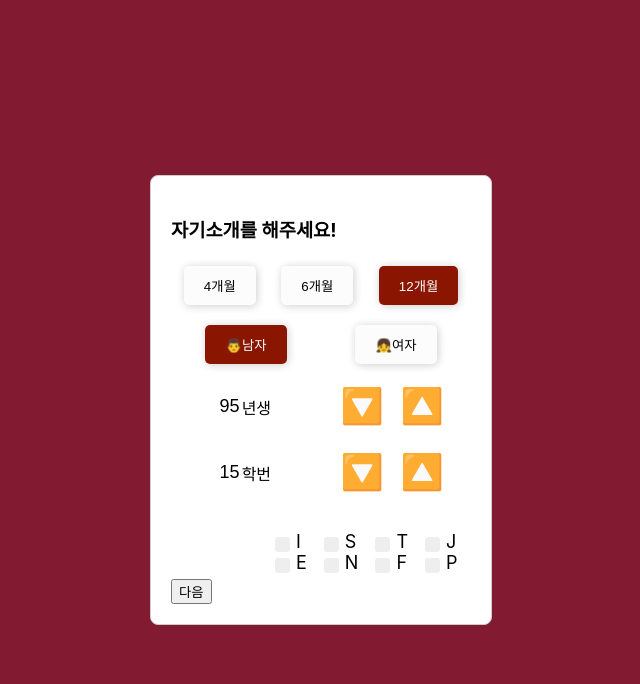
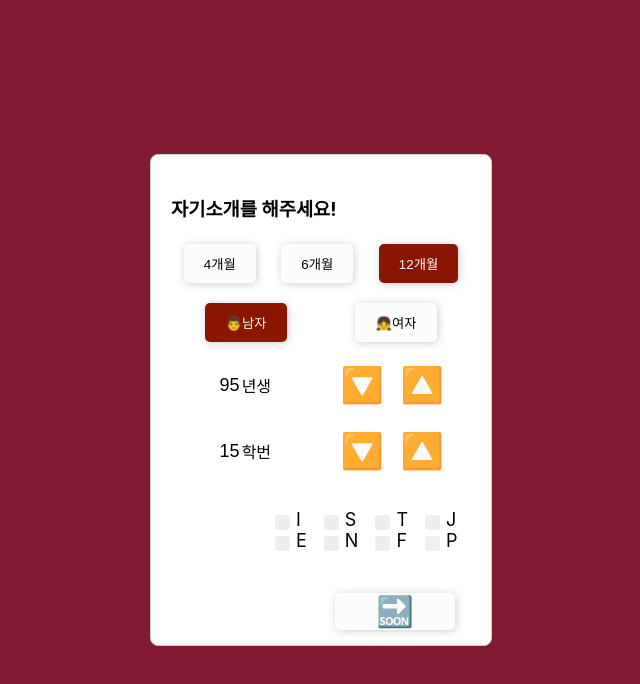
Before and after one commit to ga111o/roommate-checklist, a React (Create React App) app in the folder roommate-checklist/: page / in a window 1280 px wide. Shown: the top 684 px of the page, without its empty margins (319-959 px from the left). Built offline with nearby package versions, Linux system fonts and the light colour scheme.

Commit message:
💄 button position

```diff
--- a/roommate-checklist/src/input.css
+++ b/roommate-checklist/src/input.css
@@ -74,3 +74,40 @@ textarea:focus {
   flex-direction: row;
   justify-content: space-around;
 }
+
+.Button {
+  margin: 5px;
+  border: none;
+  background-color: #fcfcfc;
+  color: #000000;
+  box-shadow: 1px 1px 8px rgba(0, 0, 0, 0.2);
+  border-radius: 5px;
+  transition: background-size 0.3s ease-out, box-shadow 0.3s,
+    background-color 0.3s;
+  cursor: pointer;
+  font-size: 30px;
+  margin-top: 20px;
+  width: 40%;
+}
+
+.Button:focus {
+  outline: none;
+  transition: background-size 0.3s ease-out, box-shadow 0.3s,
+    background-color 0.3s;
+  box-shadow: 1px 1px 5px rgba(0, 0, 0, 0.6);
+}
+
+.Button.selected {
+  background-color: #8a1601;
+  color: #ffffff;
+}
+
+.nextNprevButton {
+  display: flex;
+  flex-direction: row;
+  justify-content: space-around;
+  position: absolute;
+  bottom: 0;
+  width: 302px;
+  padding: 10px 0; /* 버튼에 패딩을 추가하여 더 나은 시각적 배치를 제공 */
+}
--- a/roommate-checklist/src/input.js
+++ b/roommate-checklist/src/input.js
@@ -15,7 +15,7 @@ import WhenSleep from "./whenSleep";
 
 const slideIn = keyframes`
   from {
-    transform: translateX(-100%);
+    transform: translateX(100%);
   }
   to {
     transform: translateX(0);
@@ -43,25 +43,7 @@ const Div = styled.div`
   animation: ${({ isVisible }) => (isVisible ? slideIn : "none")} 0.5s forwards;
   z-index: ${({ isVisible }) => (isVisible ? 1 : -1)};
   opacity: ${({ isVisible }) => (isVisible ? 1 : 0)};
-`;
-
-const Button = styled.button`
-  margin: 5px;
-  padding: 10px 20px;
-  border: none;
-  background-color: ${(props) => (props.isSelected ? "#8A1601" : "#fcfcfc")};
-  color: ${(props) => (props.isSelected ? "#FFFFFF" : "#000000")};
-  box-shadow: 1px 1px 8px rgba(0, 0, 0, 0.2);
-  border-radius: 5px;
-  transition: background-size 0.3s ease-out, box-shadow 0.3s,
-    background-color 0.3s;
-  cursor: pointer;
-  &:focus {
-    outline: none;
-    transition: background-size 0.3s ease-out, box-shadow 0.3s,
-      background-color 0.3s;
-    box-shadow: 1px 1px 5px rgba(0, 0, 0, 0.6);
-  }
+  height: 450px;
 `;
 
 const Input = () => {
@@ -224,8 +206,12 @@ const Input = () => {
         <AgeInput />
         <HakbunInput />
         <MbtiSelector />
-
-        <button onClick={handleNext}>다음</button>
+        <div className="nextNprevButton">
+          <div style={{ width: "40%" }}></div>
+          <button className="Button" onClick={handleNext}>
+            🔜
+          </button>
+        </div>
       </Div>
       <Div isVisible={currentStep === 1}>
         <h3>자기소개를 해주세요!</h3>
@@ -238,15 +224,22 @@ const Input = () => {
           <Alarm />
           <WhenSleep />
         </div>
-
-        <button onClick={handlePrev}>이전</button>
-        <button onClick={handleNext}>다음</button>
+        <div className="nextNprevButton">
+          <button className="Button" onClick={handlePrev}>
+            🔙
+          </button>
+          <button className="Button" onClick={handleNext}>
+            🔜
+          </button>
+        </div>
       </Div>
       <Div isVisible={currentStep === 2}>
         <h3>제 룸메는 이랬으면 좋겠어요!</h3>
 
-        <button onClick={handlePrev}>이전</button>
-        <button onClick={handleNext}>다음</button>
+        <div className="nextNprevButton">
+          <button onClick={handlePrev}>🔙</button>
+          <button onClick={handleNext}>🔜</button>
+        </div>
       </Div>
       <Div isVisible={currentStep === 3}>
         <h3>룸메님, 이건 지켜 주세요!</h3>
@@ -256,9 +249,10 @@ const Input = () => {
           value={name}
           onChange={handleNameChange}
         />
-
-        <button onClick={handlePrev}>이전</button>
-        <button onClick={handleNext}>다음</button>
+        <div className="nextNprevButton">
+          <button onClick={handlePrev}>🔙</button>
+          <button onClick={handleNext}>🔜</button>
+        </div>
       </Div>
 
       <div
```
